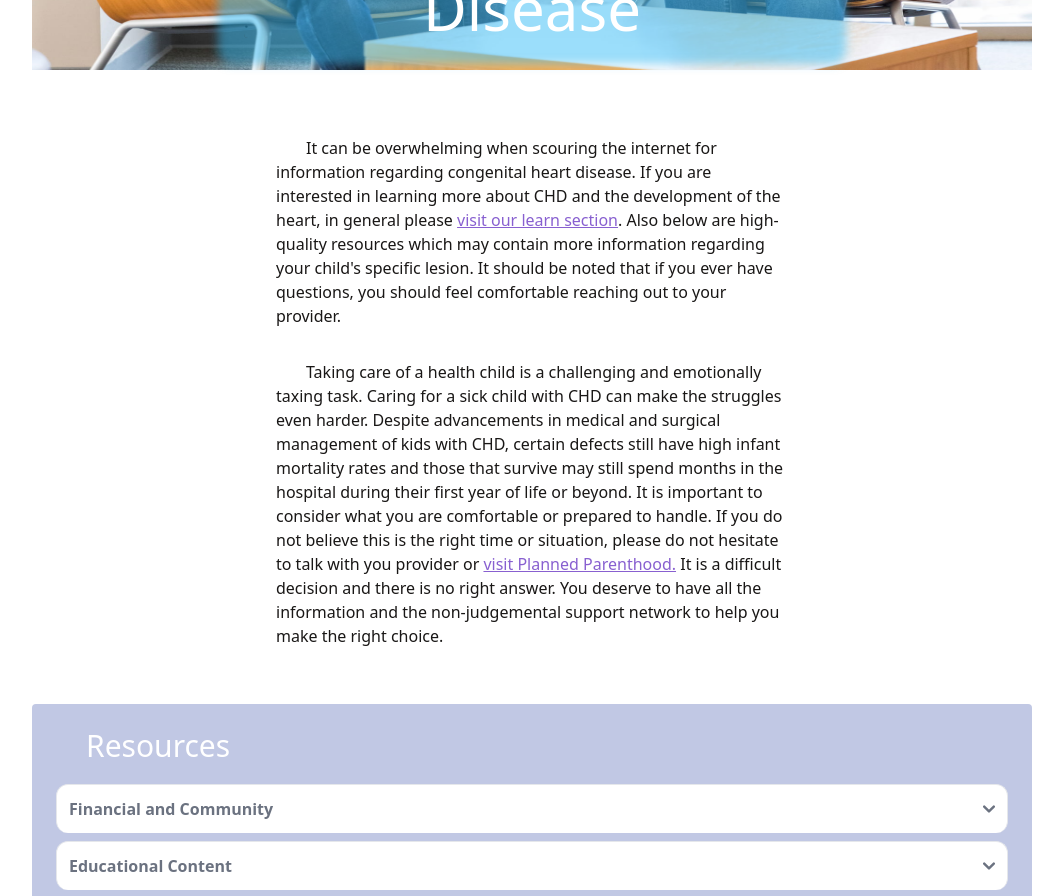
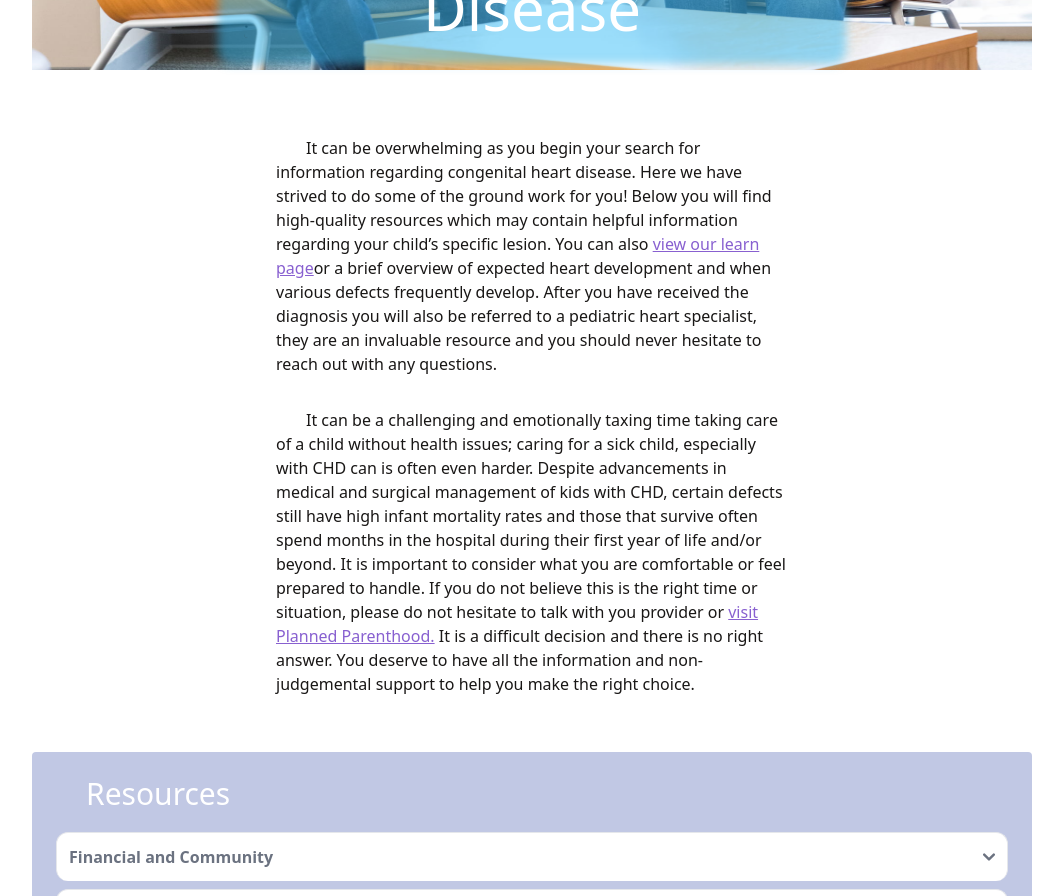
Before and after one commit to mhyneman8/heart-connected, a Next.js app: page /resources in a window 1280 px wide. Shown: the part 480-1376 px from the top of the page, without its empty margins (108-1171 px from the left). Built offline with nearby package versions, Linux system fonts and the light colour scheme.

Commit message:
Daniel's tweaks

```diff
--- a/content/learnOverview.tsx
+++ b/content/learnOverview.tsx
@@ -7,17 +7,17 @@ const overview: Overview[] = [
 	{
 		title: 'Early Cardiac Development: ',
 		content:
-			"We'll delve into how the heart begins as a simple tube and transforms into a complex organ with four chambers.",
+			'Delve into how the heart begins as a simple tube and transforms into a complex organ with four chambers.',
 	},
 	{
 		title: 'Specific Heart Defects: ',
 		content:
-			"We'll discuss a range of congenital heart defects, including TAPVR, ASD, VSD, and ToF, and understand how these conditions relate to the heart's developmental process.",
+			"Discuss a range of congenital heart defects, including totally anomalous pulmonary venous return (TAPVR), atrial septal defect (ASD), ventricular septal defect (VSD), and Tetralogy of Fallot (ToF), and understand how these conditions relate to the heart's developmental process.",
 	},
 	{
 		title: 'Outflow Tract Development: ',
 		content:
-			"We'll examine the formation of outflow tracts like the aorta and pulmonary arteries, and how defects such as TGA, DORV, and Pulmonary Atresia can affect heart development at this stage.",
+			'Examine the formation of outflow tracts like the aorta and pulmonary arteries, and how defects such as transposition of the great arteries (TGA), double outlet right ventricle (DORV), and Pulmonary Atresia can affect heart development at this stage.',
 	},
 ];
 
--- a/content/resources.tsx
+++ b/content/resources.tsx
@@ -33,7 +33,7 @@ const resources: ResourceType = {
 			link: 'https://theohhf.org/',
 			text: 'Ollie Hinkle Heart Foundation',
 			description:
-				'A foundation created by a parents affected by CHD for families affected by CHD. Their mission is to address unmet needs, including financial assistance, mental health resources and community support across the US. Whether you are looking for help with your current experience or are interested in giving back through financial support or community engagement the is a fantastic organization to look into to.',
+				'Having concerns about finances are completely normal. Whether you are looking for help with medical bills, travel, or any number of other expenses associated with caring for your child or are looking to give back to help another family or fund CHD research, consider exploring the following organizations.',
 		},
 		{
 			key: 'lch',
@@ -105,7 +105,7 @@ const resources: ResourceType = {
 			link: 'https://www.texaschildrens.org/departments/cardiology/ruby-beau',
 			text: "Texas Children's CHD Video Library",
 			description:
-				"Ranked #1 in the nation for pediatric cardiac surgery, Texas Children's have created an extensive video library showing visual animations regarding numerous heart lesions. Ruby and Beau are a fantastic duo making the comprehension level suitable for children as well, if you have a sibling you would like to better understand that condition, too. ",
+				"Ranked #1 in the nation for pediatric cardiac surgery, Texas Children's have created an extensive video library showing visual animations regarding numerous heart lesions. Ruby and Beau are a fantastic duo making the comprehension level suitable for children as well.",
 		},
 	],
 	therapy: [
--- a/pages/calculator.tsx
+++ b/pages/calculator.tsx
@@ -25,37 +25,38 @@ export default function Calculator() {
 
 			<div className='body px-10 mt-[-20px] max-w-[900px] mb-20 flex justify-center flex-col m-auto'>
 				<div className={paragraphStyles}>
-					Our goal is to develop a trauma response risk calculator that will
-					help you and your healthcare providers appreciate your unique
-					situation and be better able to tailor resources to alleviate the
-					burden of congenital heart disease on your family and other families
-					in this extensive community.
+					Our goal is to develop a risk assessment tool that will help you and
+					your healthcare providers identify the right resources for your unique
+					situation that will influence your experience with the most common
+					group of defects present at the birth of your child. In time, this
+					risk assessment will be able to lighten at least some of the struggles
+					that are often experienced when taking care of a child with CHD
 				</div>
 				<div className={paragraphStyles}>
-					The Calculator is provided is not a validated tool and is for
+					The calculator is provided is not a validated tool and is for
 					informational purposes only. Do not substitute this information for
 					professional medical or psychological counseling, diagnosis, or
 					treatment. It is designed to offer a rough estimate of potential risk
 					factors related to trauma response following a CHD diagnosis. Users of
-					the Calculator understand and acknowledge that they are using it at
+					the calculator understand and acknowledge that they are using it at
 					their own discretion and risk.
 				</div>
 				<div className={paragraphStyles}>
 					<span className='font-bold'>
-						The Calculator does not provide medical or psychological advice,
+						The calculator does not provide medical or psychological advice,
 						diagnosis, or treatment recommendations.
 					</span>{' '}
 					{''}
-					Users should not interpret the results of the Calculator as a
+					Users should not interpret the results of the calculator as a
 					definitive assessment of their condition or the condition of their
 					child. Any concerns or questions regarding health or mental health
 					should be discussed with qualified healthcare professionals.
 				</div>
 				<div className={paragraphStyles}>
-					<div className='font-bold mt-8'>Limitations of the Calculator:</div>
+					<div className='font-bold mt-8'>Limitations of the calculator:</div>
 					<ul className='list-disc ml-5 max-w-[600px]'>
 						<li className='pb-2'>
-							The Calculator is based on generalized risk factors and weightings
+							The calculator is based on generalized risk factors and weightings
 							and may not accurately reflect individual circumstances.
 						</li>
 						<li className='pb-2'>
@@ -63,7 +64,7 @@ export default function Calculator() {
 							take into consideration the unique complexities of each situation.
 						</li>
 						<li>
-							The Calculator does not guarantee accuracy, completeness, or
+							The calculator does not guarantee accuracy, completeness, or
 							reliability.
 						</li>
 					</ul>
@@ -76,7 +77,7 @@ export default function Calculator() {
 							className={styles.primaryBtn}
 							onClick={() => handleCalcOpen()}
 						>
-							Determine Your Trauma Response Risk
+							Identify Your Trauma Response Risk Factors
 						</button>
 					</div>
 				)}
--- a/pages/learn.tsx
+++ b/pages/learn.tsx
@@ -149,12 +149,12 @@ export default function Learn() {
 					please visit the&#160;
 					<ExternalLink
 						link='https://www.heart.org/en/health-topics/congenital-heart-defects/about-congenital-heart-defects'
-						name='AHA'
+						name="American Heart Association's"
 					/>
 					&#160;or&#160;
 					<ExternalLink
 						link='https://www.cdc.gov/ncbddd/heartdefects/index.html'
-						name='CDC'
+						name="Center for Disease Control and Prevention's"
 					/>
 					&#160;website. You can also view a visual representation of the
 					developing heart below.
--- a/pages/network.tsx
+++ b/pages/network.tsx
@@ -58,9 +58,11 @@ export default function Network() {
 						is strongly encouraged, but not necessary.{' '}
 					</div>
 				</div>
-				<Link href='/forum'>
-					Have more questions? Ask the Heart Connected Community
-				</Link>
+				<div className='flex justify-center m-auto mb-20'>
+					<Link href='/forum'>
+						Have more questions? Ask the Heart Connected Community
+					</Link>
+				</div>
 			</div>
 		</div>
 	);
--- a/pages/resources.tsx
+++ b/pages/resources.tsx
@@ -19,30 +19,33 @@ export default function Resources() {
 
 			<div className='body flex flex-col justify-center mb-8 mt-[-30px] para'>
 				<div className='m-auto  max-w-lg my-4 para'>
-					It can be overwhelming when scouring the internet for information
-					regarding congenital heart disease. If you are interested in learning
-					more about CHD and the development of the heart, in general please{' '}
+					It can be overwhelming as you begin your search for information
+					regarding congenital heart disease. Here we have strived to do some of
+					the ground work for you! Below you will find high-quality resources
+					which may contain helpful information regarding your child’s specific
+					lesion. You can also{' '}
 					<Link
 						className='underline text-purple hover:text-teal'
 						href='/learn'
 					>
-						visit our learn section
+						view our learn page
 					</Link>
-					. Also below are high-quality resources which may contain more
-					information regarding your child&apos;s specific lesion. It should be
-					noted that if you ever have questions, you should feel comfortable
-					reaching out to your provider.
+					or a brief overview of expected heart development and when various
+					defects frequently develop. After you have received the diagnosis you
+					will also be referred to a pediatric heart specialist, they are an
+					invaluable resource and you should never hesitate to reach out with
+					any questions.
 				</div>
 				<div className='m-auto  max-w-lg my-4 para'>
-					Taking care of a health child is a challenging and emotionally taxing
-					task. Caring for a sick child with CHD can make the struggles even
-					harder. Despite advancements in medical and surgical management of
-					kids with CHD, certain defects still have high infant mortality rates
-					and those that survive may still spend months in the hospital during
-					their first year of life or beyond. It is important to consider what
-					you are comfortable or prepared to handle. If you do not believe this
-					is the right time or situation, please do not hesitate to talk with
-					you provider or{' '}
+					It can be a challenging and emotionally taxing time taking care of a
+					child without health issues; caring for a sick child, especially with
+					CHD can is often even harder. Despite advancements in medical and
+					surgical management of kids with CHD, certain defects still have high
+					infant mortality rates and those that survive often spend months in
+					the hospital during their first year of life and/or beyond. It is
+					important to consider what you are comfortable or feel prepared to
+					handle. If you do not believe this is the right time or situation,
+					please do not hesitate to talk with you provider or{' '}
 					<Link
 						className='underline text-purple hover:text-teal'
 						href='https://www.plannedparenthood.org/'
@@ -50,8 +53,8 @@ export default function Resources() {
 						visit Planned Parenthood.
 					</Link>{' '}
 					It is a difficult decision and there is no right answer. You deserve
-					to have all the information and the non-judgemental support network to
-					help you make the right choice.
+					to have all the information and non-judgemental support to help you
+					make the right choice.
 				</div>
 
 				<div className='mx-auto mt-10 w-full bg-indigo rounded p-6'>
```
